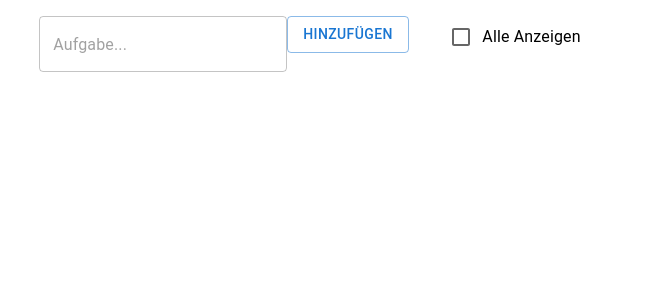
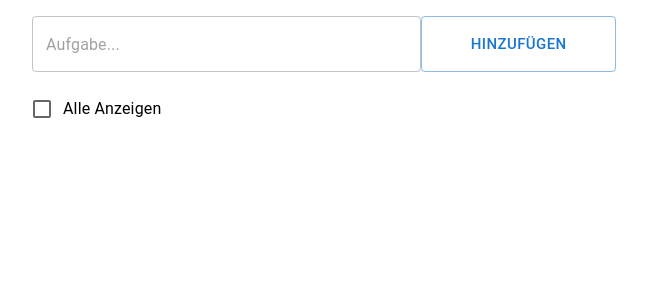
Before and after one commit to gaut-3/MAS-SPA-Notizen, a React (Create React App) app: page / in a window 1280 px wide. Shown: the top 300 px of the page, without its empty margins (324-971 px from the left). Built offline with nearby package versions, Linux system fonts and the light colour scheme.

Commit message:
add material ui and fix stuff

```diff
--- a/src/components/AddNoteComponent.tsx
+++ b/src/components/AddNoteComponent.tsx
@@ -1,21 +1,18 @@
 import React, {ChangeEvent, useState} from "react";
-import { Note } from "../models/Note";
-import {TextField, Button} from "@mui/material";
+import {Button, Grid, TextField} from "@mui/material";
 
 
 interface Props {
-    noteList: Note[];
     addNewNote: (arg: string) => void
-    filterNoteList:(arg: string) => void
+    filterNoteList: (arg: string) => void
 }
 
-export const AddNoteComponent = ({noteList, addNewNote, filterNoteList}: Props) => {
+export const AddNoteComponent = ({addNewNote, filterNoteList}: Props) => {
 
     const [text, setText] = useState("");
 
     const handleChangeEvent = (event: ChangeEvent<HTMLInputElement>) => {
         setText(event.target.value)
-        console.log(event.target.value)
         filterNoteList(event.target.value);
     }
 
@@ -27,9 +24,15 @@ export const AddNoteComponent = ({noteList, addNewNote, filterNoteList}: Props)
     }
 
     return (
-        <div className="add-notes">
-            <TextField value={text} variant={"outlined"} onChange={handleChangeEvent} placeholder="Aufgabe..."/>
-            <Button variant="outlined" onClick={handleClickEvent}>Hinzufügen</Button>
-        </div>
+        <Grid container spacing={0}>
+            <Grid item xs={8}>
+                <TextField fullWidth value={text} variant={"outlined"} onChange={handleChangeEvent}
+                           placeholder="Aufgabe..."/>
+            </Grid>
+            <Grid item xs={4}>
+                <Button fullWidth style={{height: "100%"}} size="large" variant="outlined"
+                        onClick={handleClickEvent}>Hinzufügen</Button>
+            </Grid>
+        </Grid>
     );
 }
--- a/src/components/NoteComponent.tsx
+++ b/src/components/NoteComponent.tsx
@@ -1,6 +1,6 @@
-import React, {ChangeEvent, useState} from "react";
+import React, {ChangeEvent, Fragment} from "react";
 import {Note} from "../models/Note";
-import {Button, Checkbox, ListItem, ListItemIcon, TextField, Typography} from "@mui/material";
+import {Button, Checkbox, Grid, Typography} from "@mui/material";
 import BoltIcon from "@mui/icons-material/Bolt";
 
 
@@ -17,7 +17,7 @@ export const NoteComponent = ({note, deleteNote, completeNote, setNotePriority}:
         deleteNote(noteId)
     }
 
-    const handleCheckedChange = (noteId: number, event: ChangeEvent<HTMLInputElement>) => {
+    const handleIsCompleteChange = (noteId: number, event: ChangeEvent<HTMLInputElement>) => {
         completeNote(noteId, event.target.checked);
     }
 
@@ -26,16 +26,23 @@ export const NoteComponent = ({note, deleteNote, completeNote, setNotePriority}:
     }
 
     return (
-        <ListItem key={note.id}>
-            <Checkbox checked={note.checked}
-                      onChange={(event) => handleCheckedChange(note.id, event)}></Checkbox>
-            <div className={"note-priorities note-priority-" + note.priority}>
-                <BoltIcon onClick={() => handlePriorityClick(note.id, 1)}/>
-                <BoltIcon onClick={() => handlePriorityClick(note.id, 2)}/>
-                <BoltIcon onClick={() => handlePriorityClick(note.id, 3)}/>
-            </div>
-            <Typography className={(note.checked) ? "note-checked" : ""} variant="body1">{note.name}</Typography>
-            <Button size="small" variant="outlined" onClick={() => handleDeleteClick(note.id)}>Löschen</Button>
-        </ListItem>
+        <Fragment>
+            <Grid style={{textAlign: "left"}} item xs={1}>
+                <Checkbox checked={note.isComplete}
+                          onChange={(event) => handleIsCompleteChange(note.id, event)} />
+            </Grid>
+            <Grid item className={"note-priorities note-priority-" + note.priority} xs={2}>
+                    <BoltIcon onClick={() => handlePriorityClick(note.id, 1)}/>
+                    <BoltIcon onClick={() => handlePriorityClick(note.id, 2)}/>
+                    <BoltIcon onClick={() => handlePriorityClick(note.id, 3)}/>
+            </Grid>
+            <Grid style={{textAlign: "left"}} item xs={6}>
+                <Typography className={(note.isComplete) ? "note-checked" : ""} variant="body1">{note.name}</Typography>
+            </Grid>
+            <Grid style={{textAlign: "right"}} item xs={3}>
+                <Button size="small" variant="outlined" onClick={() => handleDeleteClick(note.id)}>Löschen</Button>
+            </Grid>
+        </Fragment>
+
     );
 }
--- a/src/components/NoteListComponent.tsx
+++ b/src/components/NoteListComponent.tsx
@@ -1,6 +1,6 @@
 import React from "react";
 import {Note} from "../models/Note";
-import {List} from "@mui/material";
+import {Grid} from "@mui/material";
 import {NoteComponent} from "./NoteComponent";
 
 interface Props {
@@ -9,44 +9,36 @@ interface Props {
     completeNote: (noteId: number, isChecked: boolean) => void
     setNotePriority: (noteId: number, priority: number) => void
     showAllNotes: boolean
+    searchParam: string
 }
 
 
-export const NoteListComponent = ({noteList, deleteNote, completeNote, setNotePriority, showAllNotes}: Props) => {
+export const NoteListComponent = ({
+                                      noteList,
+                                      deleteNote,
+                                      completeNote,
+                                      setNotePriority,
+                                      showAllNotes,
+                                      searchParam
+                                  }: Props) => {
 
     return (
-        /* <div className="list-notes">
-             {noteList.map(note => ((showAllNotes || !note.checked) &&
-                 <div key={note.id}>
-                     <Checkbox checked={note.checked}
-                               onChange={(event) => handleCheckedChange(note.id, event)}></Checkbox>
-                     <div className={"note-priorities note-priority-" + note.priority}>
-                         <span onClick={() => handlePriorityClick(note.id, 1)}>
-                             &#128498;
-                         </span>
-                         <span onClick={() => handlePriorityClick(note.id, 2)}>
-                             &#128498;
-                         </span>
-                         <span onClick={() => handlePriorityClick(note.id, 3)}>
-                             &#128498;
-                         </span>
-                     </div>
-                     <span className={(note.checked) ? "note-checked" : ""}>{note.name}</span>
-                     <Button size="small" variant="outlined" onClick={() => handleDeleteClick(note.id)}>Löschen</Button>
-                 </div>
-             ))}*/
-        <List className="note-list"
-              sx={{width: '100%', maxWidth: "100%", bgcolor: 'background.paper', margin: "0 auto"}}>
-            {noteList.filter(note => (showAllNotes || !note.checked)).map((note) => {
+        <Grid container spacing={0} rowSpacing={2} alignItems="center" direction="row"
+              justifyContent="center">
+            {noteList.filter(note => {
+                    if (searchParam !== "") {
+                        return note.name.toLowerCase().includes(searchParam.toLowerCase())
+                    } else {
+                        return note
+                    }
+                }
+            ).filter(note => (showAllNotes || !note.isComplete)).map((note) => {
+                    return (
+                        <NoteComponent note={note} completeNote={completeNote} setNotePriority={setNotePriority}
+                                       deleteNote={deleteNote}/>
 
-                return (
-                    <NoteComponent note={note} completeNote={completeNote} setNotePriority={setNotePriority}
-                                   deleteNote={deleteNote}/>
-
-                );
-            })}
-        </List>
-
-        /*</div>*/
+                    );
+                })}
+        </Grid>
     );
 }
--- a/src/components/NotesComponent.tsx
+++ b/src/components/NotesComponent.tsx
@@ -2,13 +2,14 @@ import React, {useEffect, useState} from "react";
 import {Note} from "../models/Note";
 import {AddNoteComponent} from "./AddNoteComponent";
 import {NoteListComponent} from "./NoteListComponent";
-import {ShowAllNoteComponent} from "./ShowAllNoteComponent";
+import {ShowAllNotesComponent} from "./ShowAllNotesComponent";
 import {Grid} from "@mui/material";
 
 export const NotesComponent = () => {
 
     const [noteList, setNoteList] = useState<Note[]>([]);
     const [filteredNoteList, setFilteredNoteList] = useState<Note[]>([]);
+    const [searchParam, setSearchParam] = useState("")
     const [showAll, setShowAll] = useState(false)
     const [counter, setCounter] = useState(0)
 
@@ -17,7 +18,7 @@ export const NotesComponent = () => {
             name: name,
             priority: 0,
             id: counter,
-            checked: false
+            isComplete: false
         }
         let tempNoteListArray = [...noteList];
         tempNoteListArray.push(newNote)
@@ -26,6 +27,7 @@ export const NotesComponent = () => {
 
         setNoteList(tempNoteListArray);
         setCounter(counter + 1)
+        setSearchParam("")
     }
 
     useEffect(() => {
@@ -71,21 +73,22 @@ export const NotesComponent = () => {
         if (searchParam === "") {
             setFilteredNoteList(noteList);
         } else {
-            const notes = noteList.filter(note => note.name.toLowerCase().startsWith(searchParam.toLowerCase()));
+            const notes = noteList.filter(note => note.name.toLowerCase().includes(searchParam.toLowerCase()));
             setFilteredNoteList(notes);
         }
+        setSearchParam(searchParam);
+        console.log(searchParam)
     }
 
     const completeNote = (noteId: number, isChecked: boolean): void => {
         let tempNoteListArray = [...noteList];
         tempNoteListArray.forEach((item) => {
             if (item.id === noteId) {
-                item.checked = isChecked;
+                item.isComplete = isChecked;
             }
         });
 
         setNoteList(tempNoteListArray);
-        console.log(noteList)
     }
 
     const showAllNotes = (showAll: boolean): void => {
@@ -93,16 +96,16 @@ export const NotesComponent = () => {
     }
 
     return (
-        <Grid container spacing={2} justifyContent="center" style={{ minHeight: '100vh', maxWidth: '600px', margin: '0 auto' }}>
-            <Grid item xs={8} style={{textAlign: "center"}}>
-                <AddNoteComponent noteList={noteList} addNewNote={addNewNote} filterNoteList={filterNoteList}/>
+        <Grid container spacing={2} justifyContent="center" style={{ maxWidth: '600px', margin: '0 auto' }}>
+            <Grid item xs={12} style={{textAlign: "center"}}>
+                <AddNoteComponent addNewNote={addNewNote} filterNoteList={filterNoteList}/>
             </Grid>
-            <Grid item xs={4} style={{textAlign: "center"}}>
-                <ShowAllNoteComponent showAllNotes={showAllNotes}/>
+            <Grid item xs={12}>
+                <ShowAllNotesComponent showAllNotes={showAllNotes}/>
             </Grid>
             <Grid item xs={12} style={{textAlign: "center"}}>
                 <NoteListComponent setNotePriority={setNotePriority} completeNote={completeNote} deleteNote={deleteNote}
-                                   showAllNotes={showAll} noteList={filteredNoteList}/>
+                                   showAllNotes={showAll} noteList={noteList} searchParam={searchParam}/>
             </Grid>
         </Grid>
     );
--- a/src/components/ShowAllNoteComponent.tsx
+++ /dev/null
@@ -1,21 +0,0 @@
-import React, {ChangeEvent, useState} from "react";
-import { Note } from "../models/Note";
-import {Checkbox, FormControlLabel} from "@mui/material";
-
-
-interface Props {
-    showAllNotes: (arg: boolean) => void
-}
-
-export const ShowAllNoteComponent = ({showAllNotes}: Props) => {
-
-    const handleChangeEvent = (event: ChangeEvent<HTMLInputElement>) => {
-        showAllNotes(event.target.checked);
-    }
-
-    return (
-        <div>
-            <FormControlLabel control={<Checkbox onChange={handleChangeEvent} />} label="Alle Anzeigen" />
-        </div>
-    );
-}
--- /dev/null
+++ b/src/components/ShowAllNotesComponent.tsx
@@ -0,0 +1,23 @@
+import React, {ChangeEvent} from "react";
+import {Checkbox, FormControlLabel, Grid} from "@mui/material";
+
+
+interface Props {
+    showAllNotes: (arg: boolean) => void
+}
+
+export const ShowAllNotesComponent = ({showAllNotes}: Props) => {
+
+    const handleChangeEvent = (event: ChangeEvent<HTMLInputElement>) => {
+        showAllNotes(event.target.checked);
+    }
+
+    return (
+        <Grid container spacing={0}>
+            <Grid item xs={12}>
+                <FormControlLabel control={<Checkbox onChange={handleChangeEvent}/>} label="Alle Anzeigen"/>
+            </Grid>
+        </Grid>
+
+    );
+}
--- a/src/models/Note.ts
+++ b/src/models/Note.ts
@@ -2,5 +2,5 @@ export interface Note  {
     id: number
     name: string,
     priority: number,
-    checked: boolean,
+    isComplete: boolean,
 }
```
